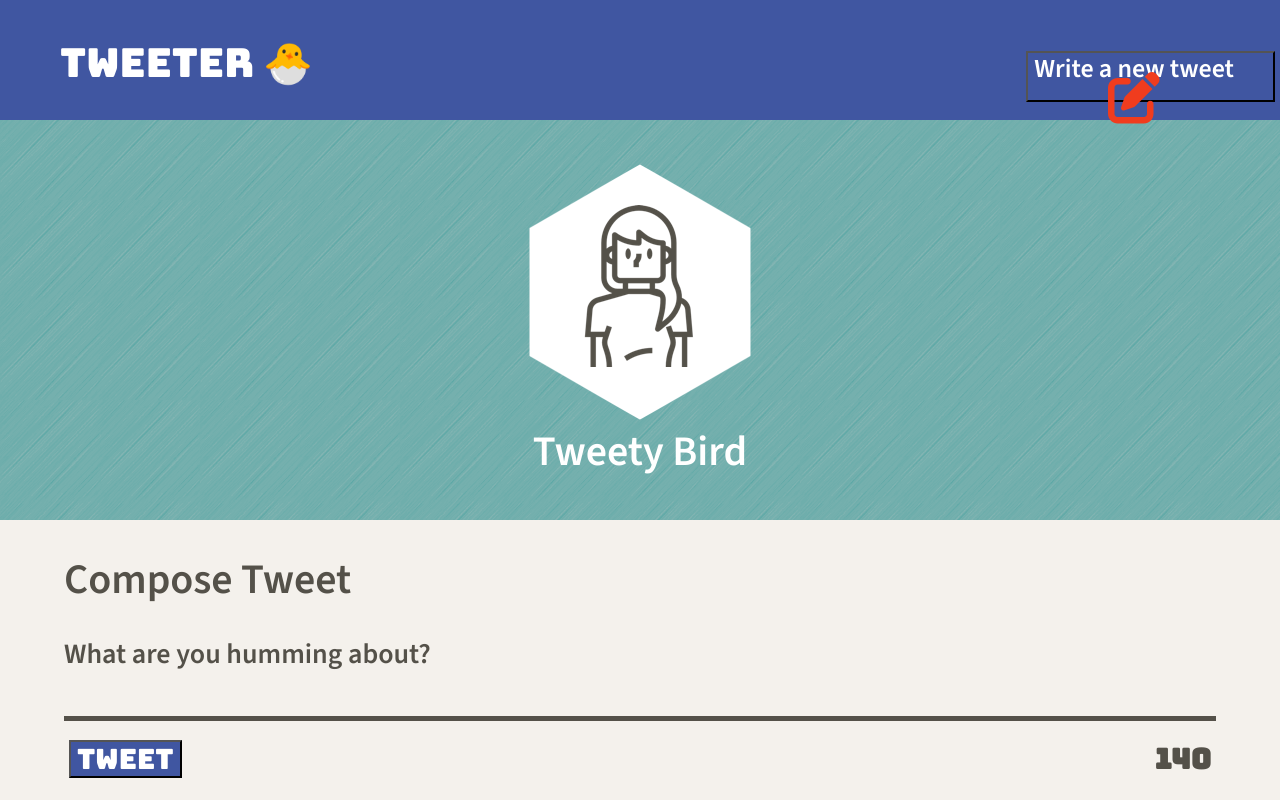
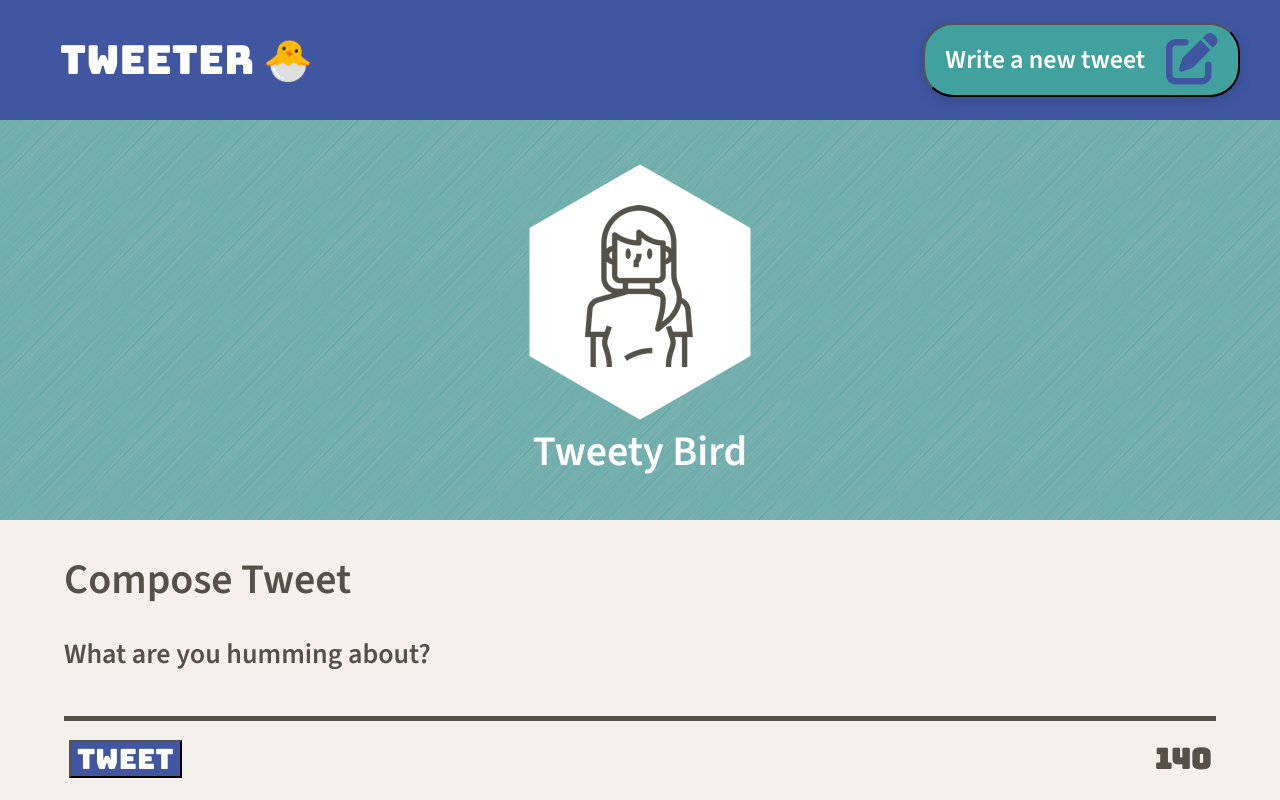
Before and after one commit to kazvee/tweeter, a website: page public/index.html in a window 1280 px wide. Drawn offline with nearby package versions, Linux system fonts and the light colour scheme; no server answers.

Commit message:
Add styling to compose button & adjust nav styling

```diff
--- a/public/styles/nav.css
+++ b/public/styles/nav.css
@@ -1,7 +1,7 @@
  /* CSS properties are ordered alphabetically for convenience */
 
  nav {
-   align-items: baseline;
+   align-items: center;
    background-color: #4056A1;
    color: #FFFFFF;
    display: flex;
@@ -13,8 +13,6 @@
  }
 
  nav .logo {
-   align-items: baseline;
-   flex-direction: column;
    font-family: 'Bungee', cursive;
    font-size: 40px;
    padding: 1em 1.5em;
@@ -25,15 +23,31 @@
  }
 
  nav .write-new {
-   display: flex;
-   flex-direction: column;
+   background-color: #40A19E;
+   border-radius: 30px;
+   box-shadow: 0 4px 12px -2px #334581;
    font-family: 'Source Sans 3', sans-serif;
    font-size: 26px;
-   padding-right: 1.5em;
+   margin: 0px 40px;
+   padding: 20px;
  }
 
+ button.write-new {
+  transition: all 0.03s linear;
+}
+
+button.write-new:hover {
+  background-color: #33817E;
+  cursor: pointer;
+
+}
+
+button.write-new:active {
+  box-shadow: 0 0 6px #8593C3;
+  transform: translateY(2px);
+}
+
  nav i {
-   align-self: center;
-   color: #F03C1E;
-   padding-top: 0.25em;
+  color: #4056A1;
+  padding-left: 0.4em;
  }
```
